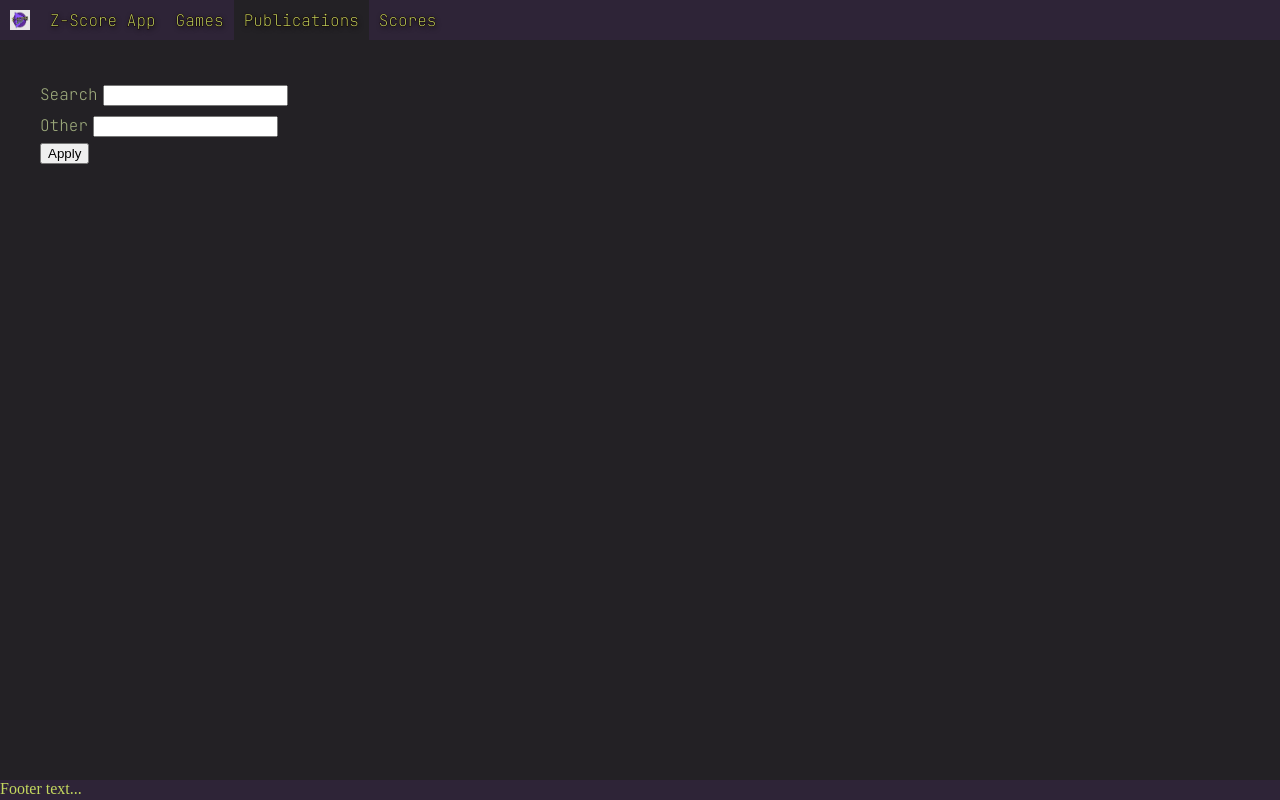
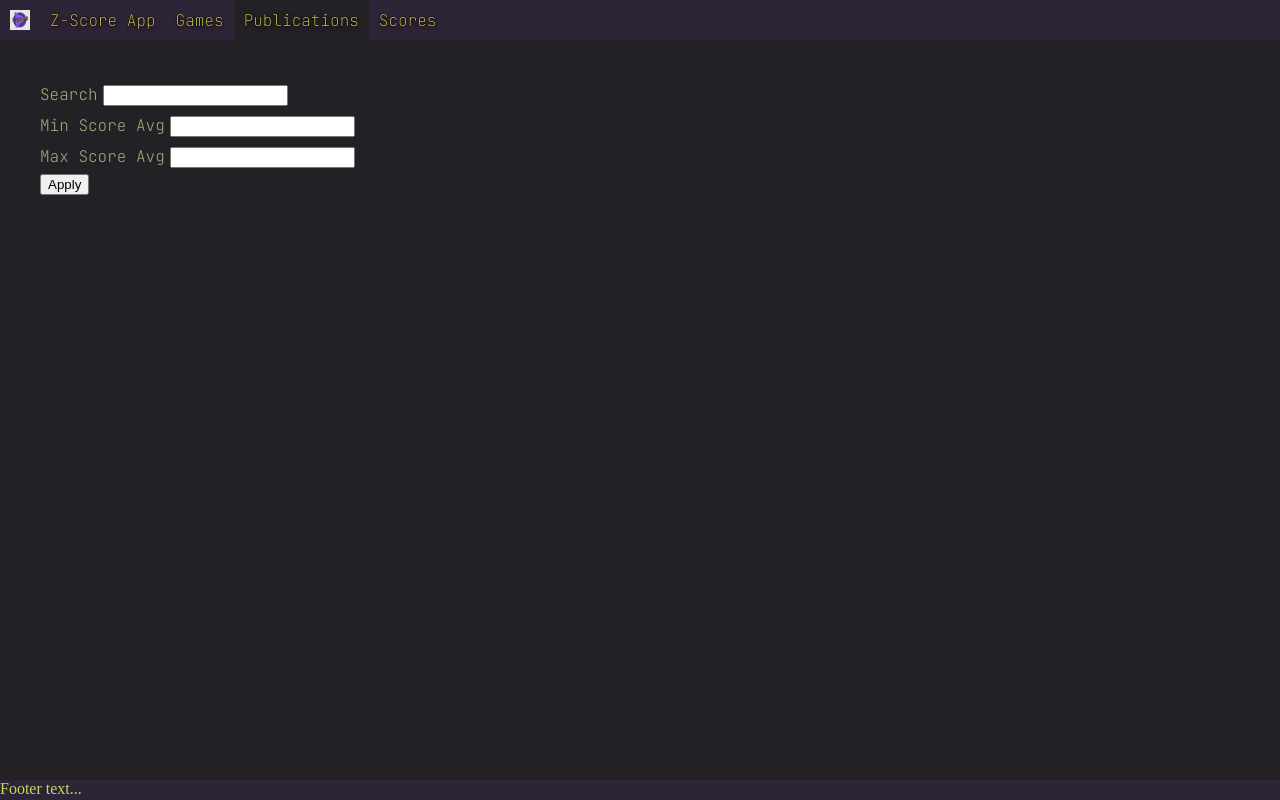
Before and after one commit to cl16/zscore-ui, a React (Vite) app: page /publication in a window 1280 px wide. Built offline with nearby package versions, Linux system fonts and the light colour scheme.

Commit message:
adds working form hook helper

```diff
--- a/src/components/page/PublicationListPageNew.tsx
+++ b/src/components/page/PublicationListPageNew.tsx
@@ -1,25 +1,18 @@
-import {useState} from "react";
-
-
-function useInputState() {
-    const [value, setValue] = useState('');
-
-    function handleValueChange(e) {
-        setValue(e.target.value);
-    }
-
-    return {value, handleValueChange}
-}
+import {useFormData} from "../../helper/use-form-hook.ts";
 
 export function PublicationListPageNew() {
 
-    const {value: searchString, handleValueChange: handleSearchStringChange} = useInputState();
-    const {value: other, handleValueChange: handleOtherChange} = useInputState();
+    const {formData, handleFormDataChange} = useFormData({
+        searchString: '',
+        minScoreAvg: '',
+        maxScoreAvg: ''
+    });
 
     function handleFormSubmit() {
-        console.log('FORM');
-        console.log(`searchString: ${searchString}`);
-        console.log(`other: ${other}`);
+        const entries = Object.entries(formData);
+        for (const entry of entries) {
+            console.log(`${entry[0]}: ${entry[1]}`);
+        }
     }
 
     return (
@@ -29,14 +22,19 @@ export function PublicationListPageNew() {
                 <form action={handleFormSubmit}>
                     <div>
                         <label>Search</label>
-                        <input id={'search-string'} name={'search-string'} className={'text-input'} type={'textbox'} value={searchString} onChange={handleSearchStringChange}/>
+                        <input id={'searchString'} name={'searchString'} className={'text-input'} type={'textbox'} value={formData.searchString} onChange={handleFormDataChange}/>
                     </div>
                     <div>
-                        <label>Other</label>
-                        <input id={'other'} name={'other'} className={'text-input'} type={'textbox'} value={other} onChange={handleOtherChange}/>
+                        <label>Min Score Avg</label>
+                        <input id={'minScoreAvg'} name={'minScoreAvg'} className={'text-input'} type={'textbox'} value={formData.minScoreAvg} onChange={handleFormDataChange}/>
+                    </div>
+                    <div>
+                        <label>Max Score Avg</label>
+                        <input id={'maxScoreAvg'} name={'maxScoreAvg'} className={'text-input'} type={'textbox'} value={formData.maxScoreAvg} onChange={handleFormDataChange}/>
                     </div>
                     <button type={'submit'}>Apply</button>
                 </form>
+
             </div>
         </>
     )
--- /dev/null
+++ b/src/helper/use-form-hook.ts
@@ -0,0 +1,14 @@
+import {type ChangeEvent, useState} from "react";
+
+export function useFormData(initial: {[key: string]: string}) {
+    const [formData, setFormData] = useState(initial);
+
+    function handleFormDataChange(e: ChangeEvent<HTMLInputElement>) {
+        const label = e.target.name;
+        const newFormData = {...formData};
+        newFormData[label] = e.target.value;
+        setFormData(newFormData);
+    }
+
+    return {formData, handleFormDataChange};
+}
```
